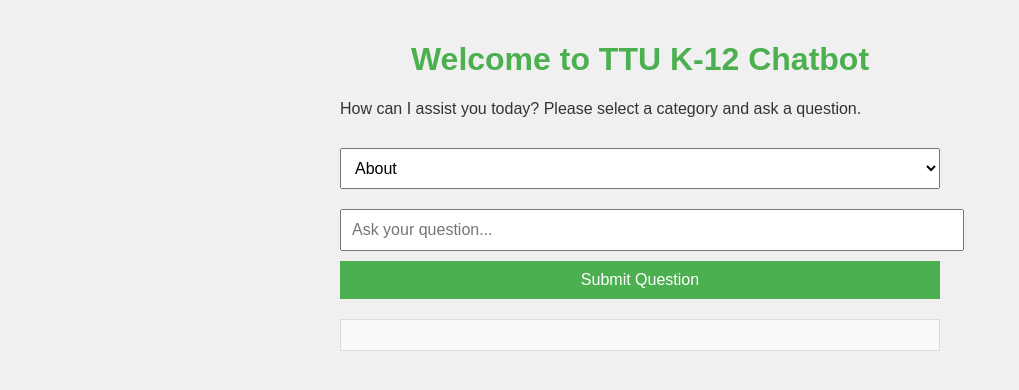
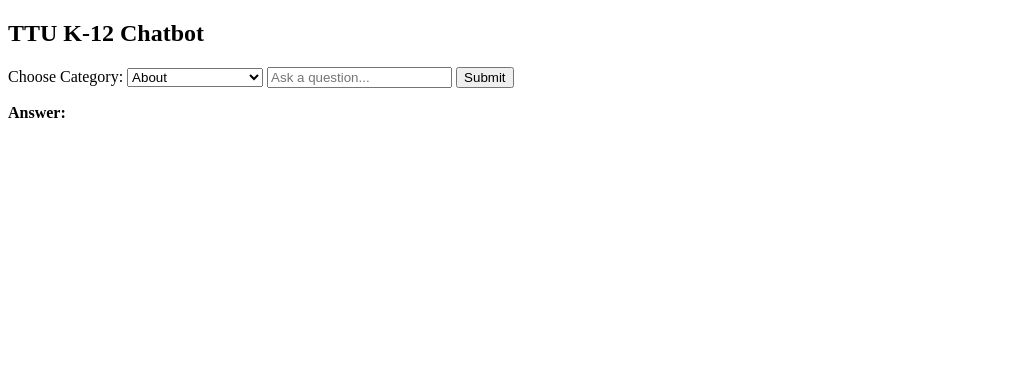
Before and after one commit to simar5244/TexasTech-Localized-NLP-bot, a plain HTML site: page index.html in a window 1280 px wide. Shown: the whole page, without its empty margins (0-1019 px from the left). Drawn offline with Linux system fonts and the light colour scheme.

Commit message:
Update index.html

```diff
--- a/index.html
+++ b/index.html
@@ -4,129 +4,33 @@
     <meta charset="UTF-8">
     <meta name="viewport" content="width=device-width, initial-scale=1.0">
     <title>TTU K-12 Chatbot</title>
-    <style>
-        body {
-            font-family: Arial, sans-serif;
-            background-color: #f0f0f0;
-            color: #333;
-            padding: 20px;
-            max-width: 600px;
-            margin: auto;
-        }
-        h1 {
-            text-align: center;
-            color: #4CAF50;
-        }
-        .container {
-            margin-top: 20px;
-        }
-        select, input[type="text"] {
-            width: 100%;
-            padding: 10px;
-            margin: 10px 0;
-            font-size: 16px;
-        }
-        button {
-            padding: 10px;
-            background-color: #4CAF50;
-            color: white;
-            border: none;
-            width: 100%;
-            font-size: 16px;
-            cursor: pointer;
-        }
-        button:hover {
-            background-color: #45a049;
-        }
-        .output {
-            margin-top: 20px;
-            padding: 15px;
-            background-color: #f9f9f9;
-            border: 1px solid #ddd;
-        }
-    </style>
 </head>
 <body>
-    <h1>Welcome to TTU K-12 Chatbot</h1>
-    <p>How can I assist you today? Please select a category and ask a question.</p>
-    <div class="container">
+    <h2>TTU K-12 Chatbot</h2>
+    <label for="category">Choose Category:</label>
     <select id="category">
         <option value="About">About</option>
         <option value="Programs">Programs</option>
         <option value="Admissions">Admissions</option>
         <option value="Student Resources">Student Resources</option>
     </select>
-        <input type="text" id="question" placeholder="Ask your question..." />
-        <button onclick="submitQuestion()">Submit Question</button>
-        <div id="response" class="output"></div>
-    </div>
+
+    <input type="text" id="question" placeholder="Ask a question...">
+    <button onclick="askQuestion()">Submit</button>
+
+    <p><strong>Answer:</strong> <span id="answer"></span></p>
 
     <script>
-        function submitQuestion() {
-            const question = document.getElementById('question').value;
-            const category = document.getElementById('category').value;
-
-            if (question.trim() === "") {
-                alert("Please enter a question.");
-                return;
-            }
-
-            document.getElementById("response").innerHTML = "Loading...";
-
-            fetch("https://raw.githubusercontent.com/simar5244/TexasTech-Localized-NLP-bot/main/scraped_data.json")
-                .then(response => response.json())
-                .then(scrapedData => {
-                    const content = getScrapedContent(category, scrapedData);
-                    const api_key = "AIzaSyCHcavN8CMNDIy_DNWbtZ69_XmIN37BMgI";
-                    const apiUrl = `https://generativelanguage.googleapis.com/v1beta/models/gemini-1.5-flash:generateContent?key=${api_key}`;
-
-                    const requestData = {
-                        "contents": [{
-                            "parts": [{
-                                "text": `Learn all the information on this webpage:\n\n${content}\n\nYou are a human marketer/salesperson trying to sell someone stuff. Try to avoid hard 'No' and be extremely polite and thoughtful. Now answer this question: ${question}`
-                            }]
-                        }]
-                    };
-
-                    fetch(apiUrl, {
-                        method: 'POST',
-                        headers: {
-                            'Content-Type': 'application/json'
-                        },
-                        body: JSON.stringify(requestData)
-                    })
-                    .then(response => response.json())
-                    .then(data => {
-                        const answer = data.candidates && data.candidates[0] && data.candidates[0].content;
-                        document.getElementById("response").innerHTML = answer ? `<strong>Answer:</strong> ${answer}` : "Sorry, I couldn't find an answer. Please try another category or contact a live person.";
-                    })
-                    .catch(error => {
-                        console.error('Error:', error);
-                        document.getElementById("response").innerHTML = "An error occurred while fetching the answer. Please try again later.";
+        async function askQuestion() {
+            const category = document.getElementById("category").value;
+            const question = document.getElementById("question").value;
+            const response = await fetch("https://texastech-localized-nlp-bot.onrender.com", {
+                method: "POST",
+                headers: {"Content-Type": "application/json"},
+                body: JSON.stringify({category, question})
             });
-                })
-                .catch(error => {
-                    console.error('Error fetching scraped data:', error);
-                    document.getElementById("response").innerHTML = "Failed to load scraped data. Please try again later.";
-                });
-        }
-
-        function getScrapedContent(category, scrapedData) {
-            const categoryLinks = {
-                "About": ["https://www.depts.ttu.edu/k12/about/", "https://www.depts.ttu.edu/k12/about/staff/"],
-                "Programs": ["https://www.depts.ttu.edu/k12/fulltime/", "https://www.depts.ttu.edu/k12/freetuition/"],
-                "Admissions": ["https://www.depts.ttu.edu/k12/enroll/"],
-                "Student Resources": ["https://www.depts.ttu.edu/k12/support/handbook.php"]
-            };
-
-            const categoryUrls = categoryLinks[category] || [];
-            let content = "";
-            categoryUrls.forEach(url => {
-                if (scrapedData[url]) {
-                    content += scrapedData[url] + "\n\n";
-                }
-            });
-            return content;
+            const data = await response.json();
+            document.getElementById("answer").textContent = data.answer;
         }
     </script>
 </body>
```
Lines whose indentation alone changed are shown as unchanged.
